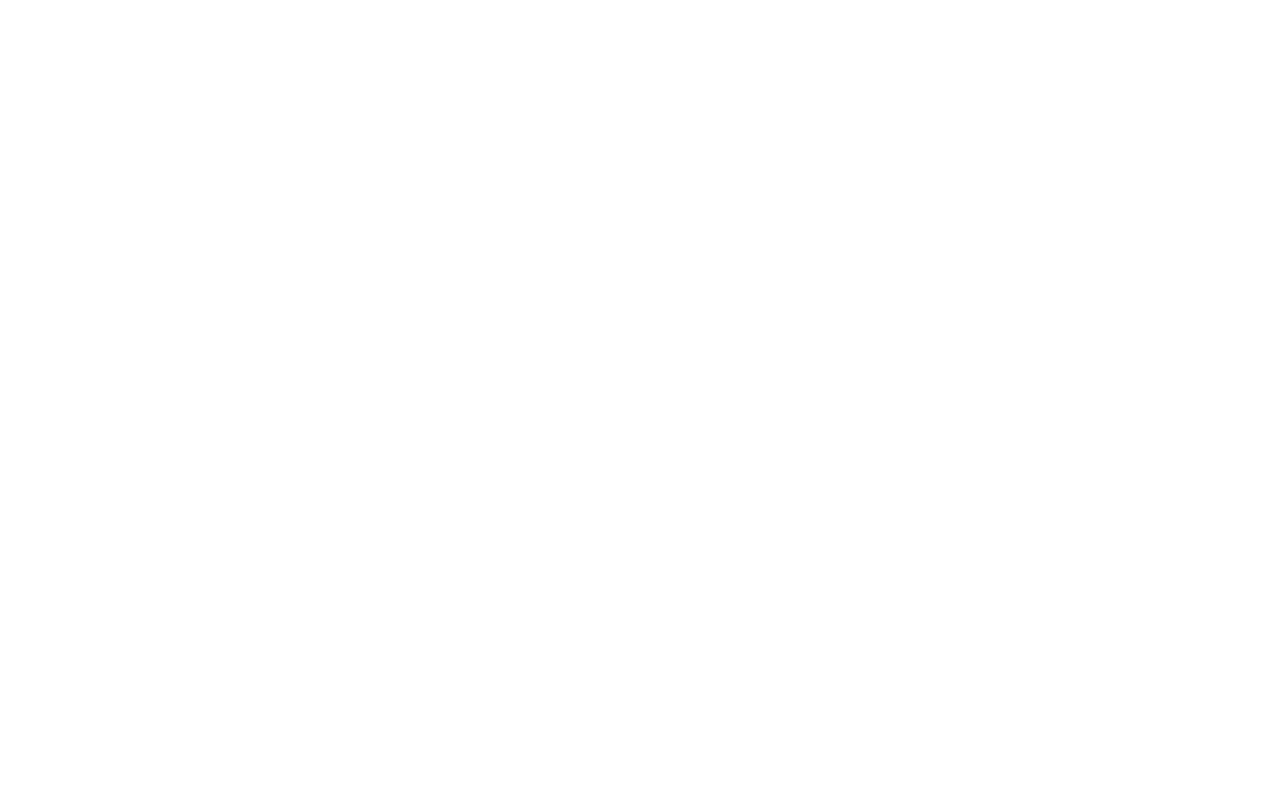
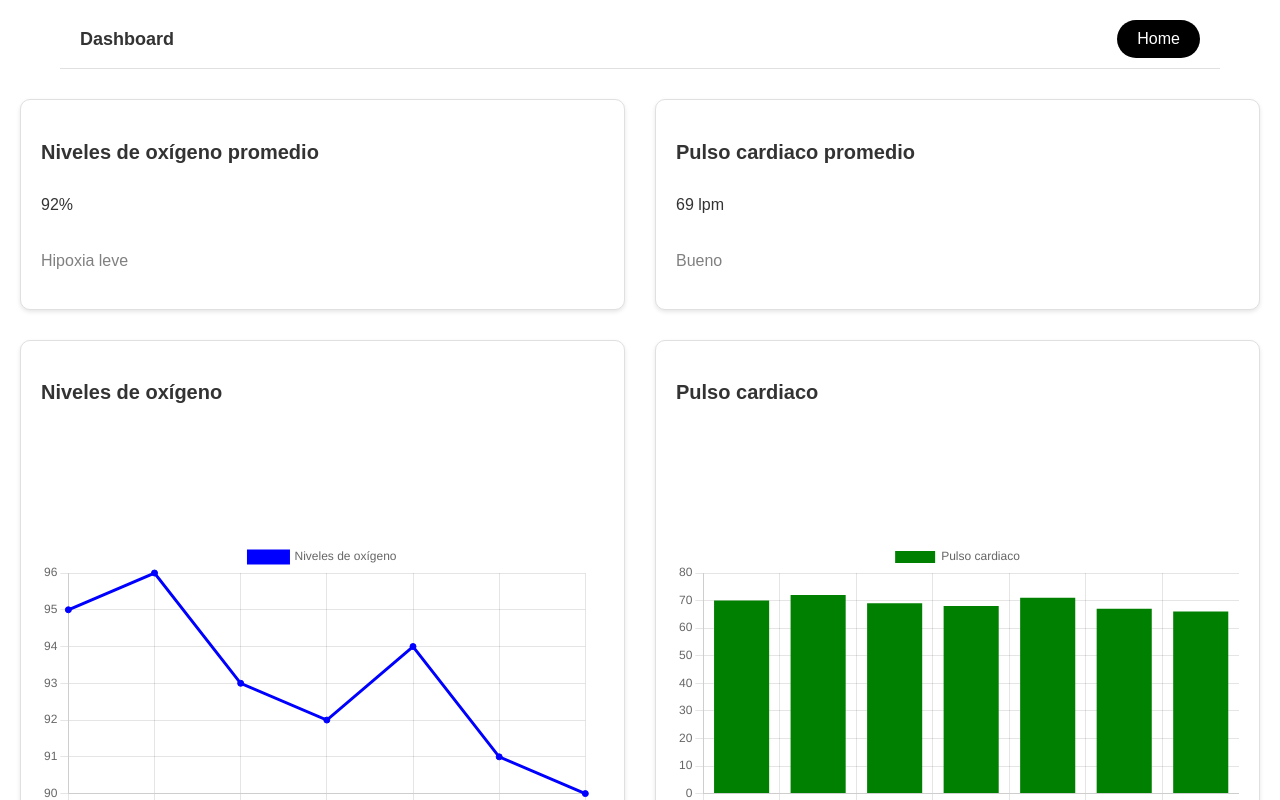
Before and after one commit to liliasoto/VitalCheckWeb, a React (Vite) app: page /VerEstadisticas in a window 1280 px wide. Shown: the top 800 px of the page. Built offline with nearby package versions, Linux system fonts and the light colour scheme.

Commit message:
Vistas listas

```diff
--- a/package.json
+++ b/package.json
@@ -10,7 +10,9 @@
     "preview": "vite preview"
   },
   "dependencies": {
+    "chart.js": "^4.4.3",
     "react": "^18.2.0",
+    "react-chartjs-2": "^5.2.0",
     "react-dom": "^18.2.0",
     "react-router-dom": "^6.23.1"
   },
--- a/src/components/VerEstadisticas.tsx
+++ b/src/components/VerEstadisticas.tsx
@@ -1,7 +1,90 @@
-export default function VerEstadisticas(){
+import React from 'react';
+import { Line, Bar } from 'react-chartjs-2';
+import 'chart.js/auto';
+import '../estilos/VerEstadisticas.css';
+import { useNavigate } from 'react-router-dom';
 
-    return(
-        <>
-        </>
-    );
-}
+const VerEstadisticas: React.FC = () => {
+  const oxigenoPromedio = 92; // Valor temporal
+  const pulsoPromedio = 69; // Valor temporal
+
+  const oxigenoData = {
+    labels: ['Day 1', 'Day 2', 'Day 3', 'Day 4', 'Day 5', 'Day 6', 'Day 7'],
+    datasets: [
+      {
+        label: 'Niveles de oxígeno',
+        data: [95, 96, 93, 92, 94, 91, 90],
+        fill: false,
+        backgroundColor: 'blue',
+        borderColor: 'blue',
+      },
+    ],
+  };
+
+  const pulsoData = {
+    labels: ['Day 1', 'Day 2', 'Day 3', 'Day 4', 'Day 5', 'Day 6', 'Day 7'],
+    datasets: [
+      {
+        label: 'Pulso cardiaco',
+        data: [70, 72, 69, 68, 71, 67, 66],
+        backgroundColor: 'green',
+        borderColor: 'green',
+      },
+    ],
+  };
+
+  const navigate = useNavigate();
+
+  return (
+    <div className="dashboard-container">
+      <header className="headerr">
+        <div className="header-title">Dashboard</div>
+        <button className="home-button" onClick={()=>navigate("/")}>Home</button>
+      </header>
+      <div className="dashboard-content">
+        <div className="dashboard-grid">
+          <div className="dashboard-box small-box">
+            <h2>Niveles de oxígeno promedio</h2>
+            <p>{oxigenoPromedio}%</p>
+            <p className="indicator">
+              {oxigenoPromedio <= 85
+                ? 'Hipoxia grave'
+                : oxigenoPromedio <= 90
+                ? 'Hipoxia moderada'
+                : oxigenoPromedio <= 94
+                ? 'Hipoxia leve'
+                : 'Normal'}
+            </p>
+          </div>
+          <div className="dashboard-box small-box">
+            <h2>Pulso cardiaco promedio</h2>
+            <p>{pulsoPromedio} lpm</p>
+            <p className="indicator">
+              {pulsoPromedio >= 86
+                ? 'Inadecuado'
+                : pulsoPromedio >= 70
+                ? 'Normal'
+                : pulsoPromedio >= 62
+                ? 'Bueno'
+                : 'Excelente'}
+            </p>
+          </div>
+          <div className="dashboard-box large-box">
+            <h2 className="titulo-cuadro-abajo">Niveles de oxígeno</h2>
+            <div className="chart-container">
+              <Line data={oxigenoData} />
+            </div>
+          </div>
+          <div className="dashboard-box large-box">
+            <h2 className="titulo-cuadro-abajo">Pulso cardiaco</h2>
+            <div className="chart-container">
+                <Bar data={pulsoData} />
+            </div>
+          </div>
+        </div>
+      </div>
+    </div>
+  );
+};
+
+export default VerEstadisticas;
--- a/src/estilos/AnadirContacto.css
+++ b/src/estilos/AnadirContacto.css
@@ -87,7 +87,7 @@
   }
 
   .form-group.half-width {
-    width: 48%; /* Ajusta el ancho para dar espacio entre los campos */
+    width: 48%;
   }
 
   .form-group.full-width {
@@ -137,7 +137,7 @@
     display: flex;
     justify-content: center;
     align-items: center;
-    margin-left: 20px; /* Añadir margen izquierdo a la sección de la imagen */
+    margin-left: 20px;
   }
 
   .image-section img {
--- /dev/null
+++ b/src/estilos/VerEstadisticas.css
@@ -0,0 +1,91 @@
+.dashboard-container {
+    background-color: white;
+    font-family: Arial, sans-serif;
+    color: #333;
+    display: flex;
+    flex-direction: column;
+    min-height: 100vh;
+    min-width: 100vw;
+    padding: 0;
+    margin: 0;
+  }
+
+  .headerr {
+    display: flex;
+    justify-content: space-between;
+    align-items: center;
+    padding: 10px 20px;
+    background-color: white;
+    border-bottom: 1px solid #e0e0e0;
+    margin: 10px 60px;
+  }
+
+  .header-title {
+    font-size: 18px;
+    font-weight: bold;
+  }
+
+  .home-button {
+    background-color: black;
+    color: white;
+    padding: 10px 20px;
+    border: none;
+    border-radius: 20px;
+    cursor: pointer;
+  }
+
+  .dashboard-content {
+    flex: 1;
+    padding: 20px;
+    display: flex;
+    flex-direction: column;
+    justify-content: center;
+
+  }
+
+  .dashboard-grid {
+    display: grid;
+    grid-template-columns: repeat(2, 1fr);
+    grid-template-rows: 1fr 3fr;
+    gap: 30px;
+    flex: 1;
+    width: 100%;
+    height: 100%;
+  }
+
+  .dashboard-box {
+    background-color: white;
+    border: 1px solid #e0e0e0;
+    border-radius: 10px;
+    padding: 20px;
+    box-shadow: 0 2px 4px rgba(0, 0, 0, 0.1);
+    display: flex;
+    flex-direction: column;
+    justify-content: flex-start;
+  }
+
+  .small-box {
+    grid-row: span 1;
+  }
+
+  h2 {
+    font-size: 20px;
+    margin-bottom: 10px;
+  }
+
+  .indicator {
+    color: grey;
+  }
+
+  .titulo-cuadro-abajo {
+    font-size: 20px;
+    margin-bottom: 5px;
+  }
+
+  .chart-container {
+    flex: 1;
+    display: flex;
+    flex-direction: column;
+    justify-content: center;
+    height: auto;
+  }
```
Also changed, not shown: 1 other file (tests, documents, lock files or other folders).
